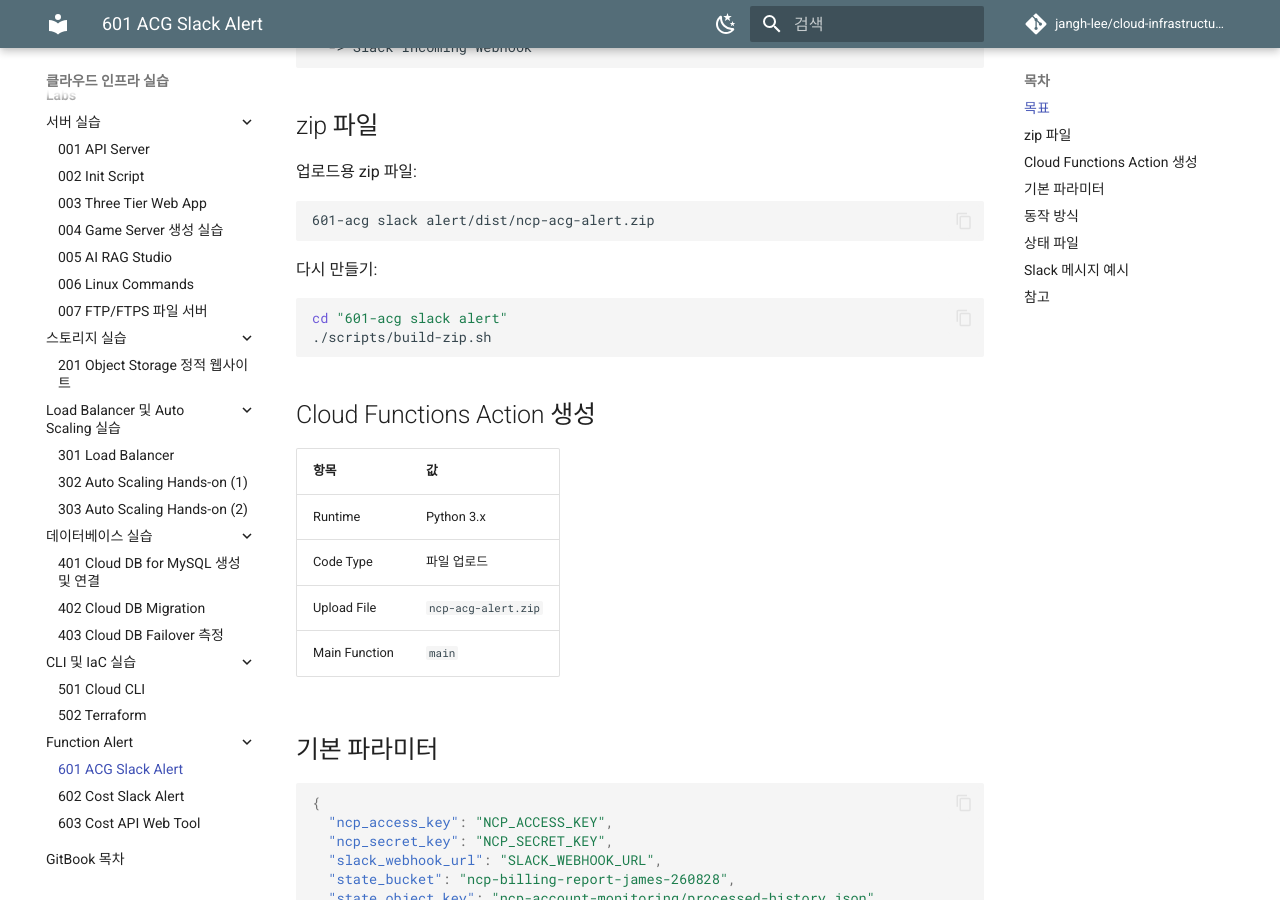
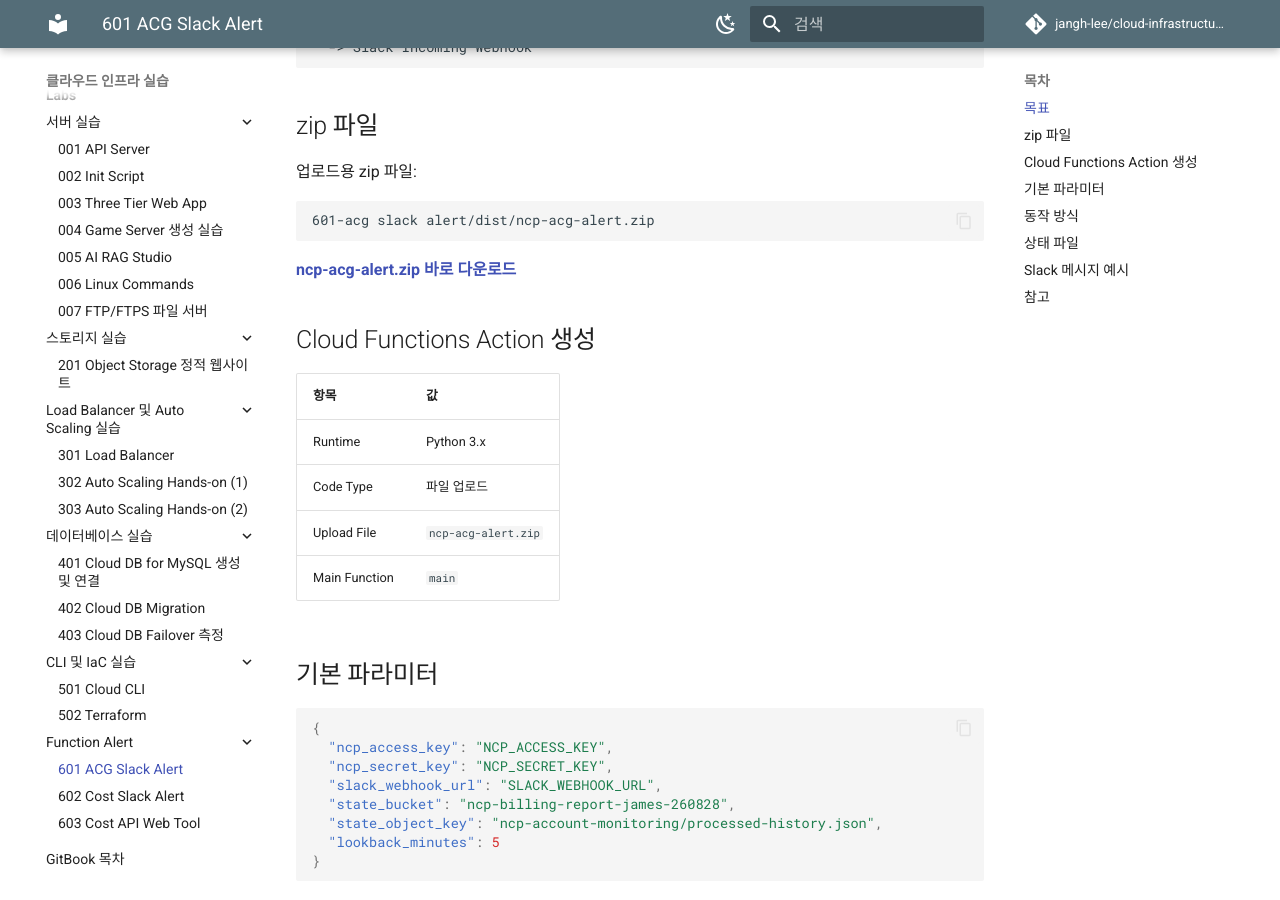
Before and after one commit to jangh-lee/cloud-infrastructure-lecture-example, an MkDocs documentation site: the page built from gitbook/labs/601-acg-slack-alert.md, in a window 1280 px wide and 900 px high, scrolled down 343 px. Built offline with MkDocs 1.6.1 and Material for MkDocs 9.7.7, drawn with Linux system fonts in a browser that asks for light colours; comment, search, counter and statistics services are not loaded.

Commit message:
docs: add direct download link for ACG alert zip

````diff
--- a/gitbook/labs/601-acg-slack-alert.md
+++ b/gitbook/labs/601-acg-slack-alert.md
@@ -21,12 +21,7 @@
 601-acg slack alert/dist/ncp-acg-alert.zip
 ```
 
-다시 만들기:
-
-```bash
-cd "601-acg slack alert"
-./scripts/build-zip.sh
-```
+[**ncp-acg-alert.zip 바로 다운로드**](https://raw.githubusercontent.com/jangh-lee/cloud-infrastructure-lecture-example/main/601-acg%20slack%20alert/dist/ncp-acg-alert.zip)
 
 ## Cloud Functions Action 생성
 
````
